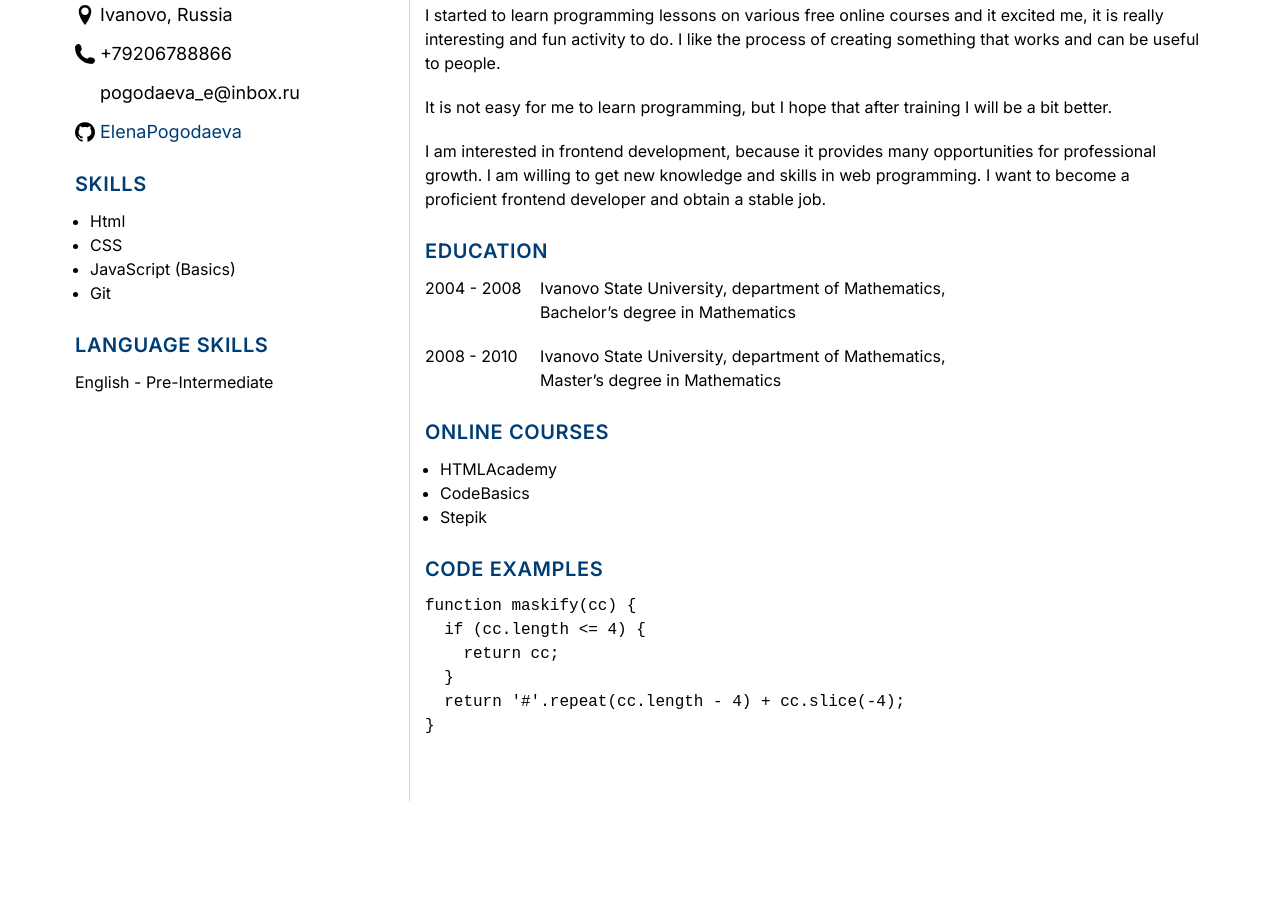
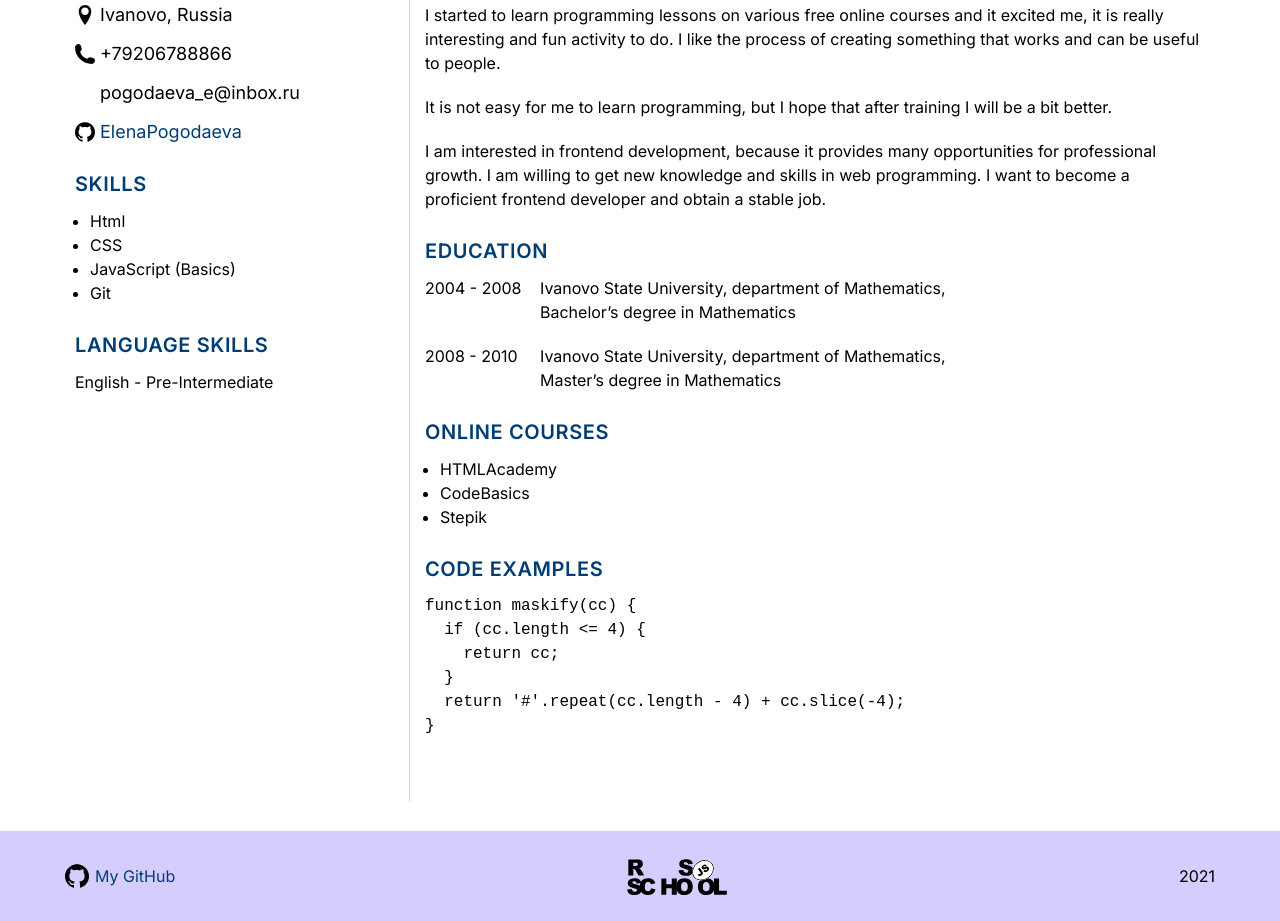
Before and after one commit to ElenaPogodaeva/rsschool-cv, a plain HTML site: page index.html in a window 1280 px wide. Shown: the part 307-1228 px from the top of the page. Before the commit the page ends 1138 px from the top, so only its background shows below. Drawn offline with Linux system fonts and the light colour scheme.

Commit message:
feat: add footer

```diff
--- a/index.html
+++ b/index.html
@@ -16,7 +16,7 @@
         <header class="header">
             <div class="header__container container">
                 <div class="header__img">
-                    <img src = "img/photo.jpg">
+                    <img src = "img/photo.jpg" alt = "photo">
 				</div>
 				<div class="header__content">
 					<h1 class = "header__title">Pogodaeva Elena</h1>
@@ -105,7 +105,11 @@
             </div>
         </main>
         <footer class="footer">
-
+			<div class="footer__container container">
+				<a class = "footer__github" href = "https://github.com/ElenaPogodaeva">My GitHub</a>
+				<a class = "footer__rsschool" href = "https://rs.school/js/"></a>
+				<p class="footer__copy">2021</p>
+			</div>
         </footer>
     </div>
 </body>
--- a/style.css
+++ b/style.css
@@ -87,12 +87,13 @@ h2 {
 	font-weight: 500;
 	margin: 0px 0px 20px 0px;
 	color: #003D74;
+	letter-spacing: 0.03em;
 }
 
 h3 {
 	font-size: 20px;
 	line-height: 1;
-	font-weight: 600;
+	font-weight: 700;
 	letter-spacing: 0.03em;
 	margin: 0px 0px 15px 0px;
 	text-transform: uppercase;
@@ -216,3 +217,27 @@ img {
 	padding-left: 15px;
 	flex: 1 1 auto;
 }
+
+.footer {
+	background-color:#D5CDFE;
+	padding: 15px 0px;
+	align-items: center;
+}
+
+.footer__container {
+	display: flex;
+	align-items: center;
+	justify-content: space-between;
+}
+.footer__github {
+
+	background: url(img/github.svg) left no-repeat;
+	background-size: contain;
+	padding-left: 30px;
+}
+.footer__rsschool {
+	background: url(img/rs_school_js.svg) center no-repeat;
+	background-size: contain;
+	width: 100px;
+	height: 60px;
+}
```
Also changed, not shown: img/rs_school_js.svg (added).
